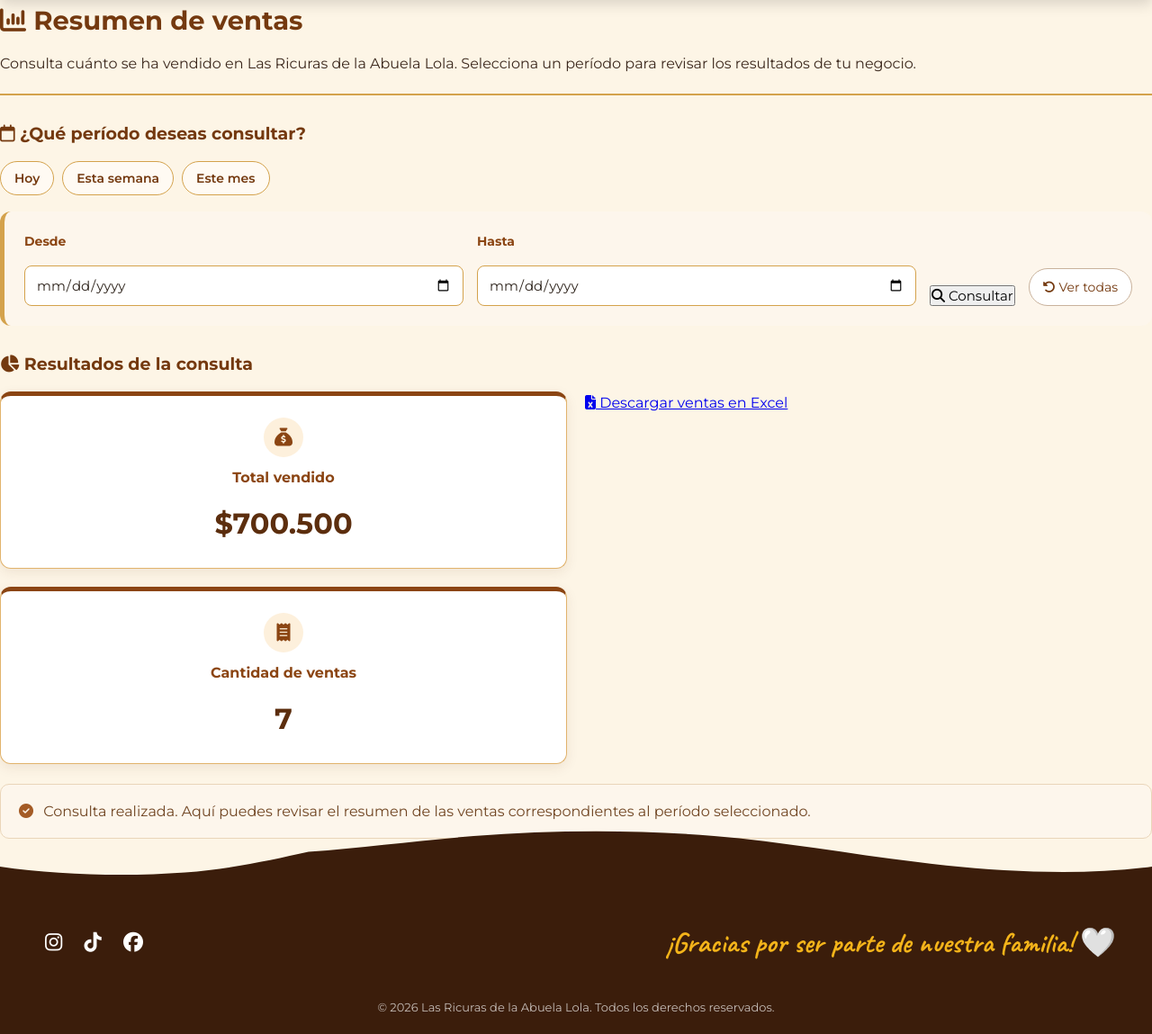
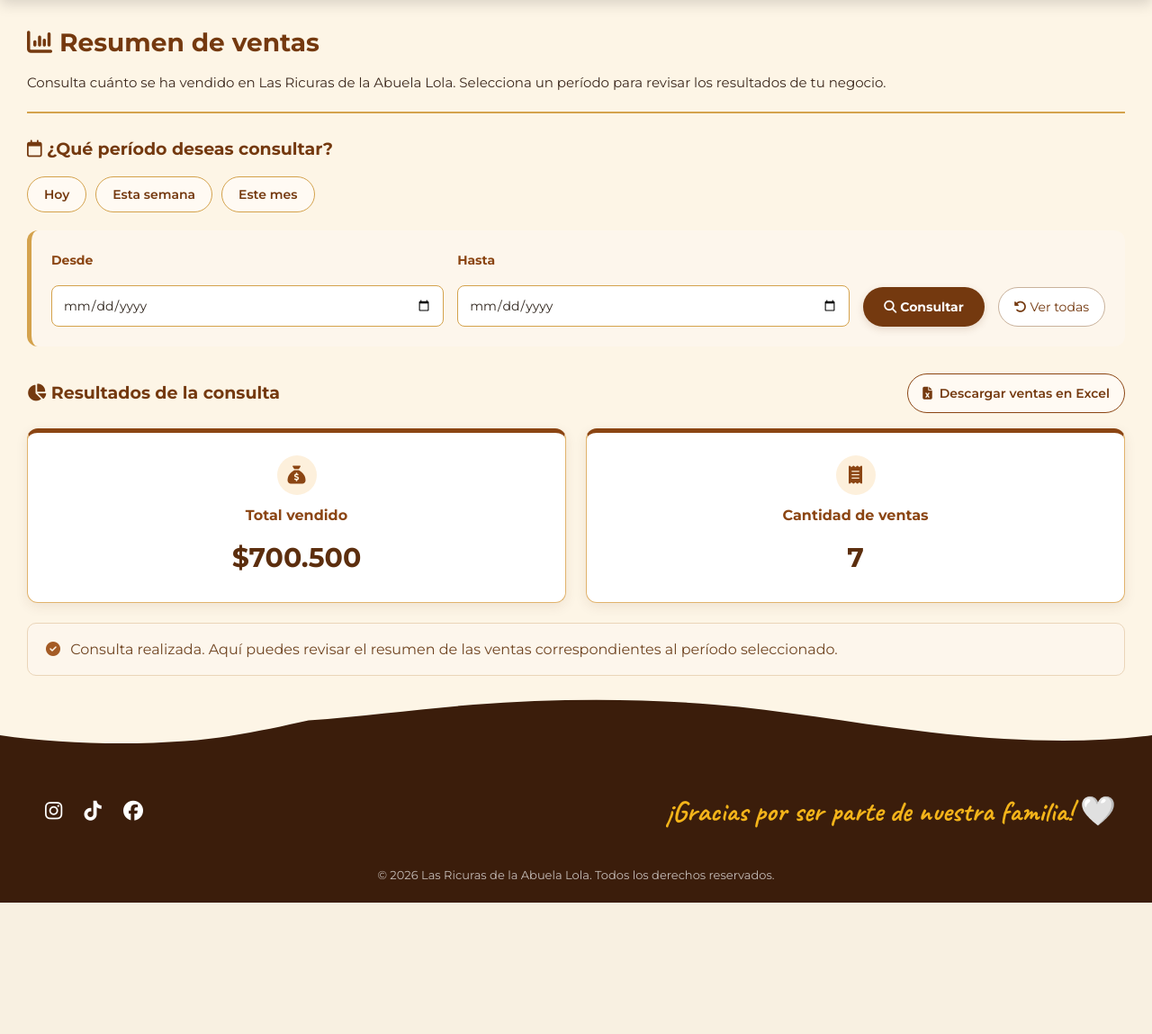
Before and after one commit to dannacharitsanchez56-crypto/Ricuras_de_la_abuela_Lola, a Django app: page /resumen-ventas/ in a window 1280 px wide. Shown: the part 105-1254 px from the top of the page at 90% size. After the commit the page ends 1108 px from the top, so only its background shows below. Run offline with Django 5.2, Linux system fonts and the light colour scheme; a user stored in the database is signed in; data comes from the database, SQL or seed files in the repository; both versions use the stored data as it was after the commit.

Commit message:
Mejoras en resumen de ventas y menu

```diff
--- a/las_ricuras/templates/resumen_ventas.html
+++ b/las_ricuras/templates/resumen_ventas.html
@@ -1,21 +1,27 @@
 
 {% extends 'base.html' %}
+
 {% block titulo %}Resumen de ventas — Las Ricuras de la Abuela Lola{% endblock %}
+
 {% block extra_css %}
 <style>
     .ventas-contenedor {
         width: 100%;
+        max-width: 1300px;
+        margin: 0 auto;
+        padding: 25px 30px 35px;
+        box-sizing: border-box;
         color: #3b281d;
     }
 
     .ventas-contenedor h2 {
         color: #74390f;
-        font-size: 29px;
-        margin-bottom: 12px;
+        font-size: 28px;
+        margin-bottom: 10px;
     }
 
     .ventas-descripcion {
-        font-size: 16px;
+        font-size: 15px;
         line-height: 1.6;
         margin-bottom: 20px;
     }
@@ -23,27 +29,60 @@
     .ventas-linea {
         border: none;
         border-top: 2px solid #d4a24c;
-        margin: 18px 0 22px;
+        margin: 18px 0 25px;
     }
 
-    .filtro-ventas {
+    .subtitulo-resultados {
+        color: #74390f;
+        font-size: 19px;
+        margin: 25px 0 15px;
+    }
+
+    /* Botones de período */
+    .botones-periodo {
         display: flex;
         flex-wrap: wrap;
-        align-items: flex-end;
+        gap: 10px;
+        margin-bottom: 20px;
+    }
+
+    .boton-periodo {
+        padding: 10px 18px;
+        border: 1px solid #d4a24c;
+        border-radius: 25px;
+        background: #fffaf3;
+        color: #74390f;
+        font-family: inherit;
+        font-size: 14px;
+        font-weight: 600;
+        cursor: pointer;
+        transition: all 0.2s ease;
+    }
+
+    .boton-periodo:hover {
+        background: #8b4513;
+        color: white;
+    }
+
+    /* Formulario de fechas */
+    .filtro-ventas {
+        display: grid;
+        grid-template-columns: minmax(0, 1fr) minmax(0, 1fr) auto auto;
+        align-items: end;
         gap: 15px;
         background: #fdf6ec;
         padding: 22px;
         border-radius: 12px;
         border-left: 5px solid #d4a24c;
-        margin: 18px 0 25px;
+        margin-bottom: 30px;
+        box-sizing: border-box;
     }
 
     .filtro-ventas .campo {
         display: flex;
         flex-direction: column;
-        gap: 7px;
-        flex: 1;
-        min-width: 175px;
+        gap: 8px;
+        min-width: 0;
     }
 
     .filtro-ventas label {
@@ -55,13 +94,13 @@
     .filtro-ventas input[type="date"] {
         width: 100%;
         box-sizing: border-box;
-        padding: 11px 12px;
+        padding: 12px;
         border: 1px solid #d4a24c;
         border-radius: 8px;
         font-family: inherit;
-        font-size: 15px;
+        font-size: 14px;
         color: #2e241c;
-        background: #fff;
+        background: white;
     }
 
     .filtro-ventas input[type="date"]:focus {
@@ -69,74 +108,100 @@
         outline-offset: 2px;
     }
 
-    .botones-periodo {
-        display: flex;
-        flex-wrap: wrap;
-        gap: 9px;
-        margin: 0 0 18px;
+    /* Botón consultar */
+    .boton-consultar {
+        padding: 13px 23px;
+        border: none;
+        border-radius: 30px;
+        background: #74390f;
+        color: white;
+        font-size: 14px;
+        font-weight: 700;
+        font-family: inherit;
+        cursor: pointer;
+        white-space: nowrap;
+        transition: all 0.3s ease;
+        box-shadow: 0 3px 8px rgba(92, 46, 14, 0.15);
     }
 
-    .boton-periodo {
-        padding: 9px 15px;
-        border: 1px solid #d4a24c;
-        border-radius: 20px;
-        background: #fffaf3;
-        color: #74390f;
-        font-family: inherit;
-        font-size: 14px;
-        font-weight: 600;
-        cursor: pointer;
-        transition: background 0.2s, color 0.2s;
-    }
-
-    .boton-periodo:hover {
-        background: #8b4513;
-        color: #fff;
-    }
-
-    .filtro-ventas .btn {
-        margin: 0;
-        cursor: pointer;
-        font-size: 15px;
-        font-family: inherit;
-        white-space: nowrap;
+    .boton-consultar:hover {
+        background: #a45b25;
+        transform: translateY(-2px);
     }
 
     .boton-limpiar {
-        padding: 11px 15px;
+        padding: 12px 17px;
         border: 1px solid #c9b29c;
         border-radius: 25px;
-        background: #fff;
+        background: white;
         color: #74390f;
         font-family: inherit;
         font-size: 14px;
         cursor: pointer;
+        white-space: nowrap;
+        transition: all 0.2s ease;
     }
 
     .boton-limpiar:hover {
         background: #f3e5d4;
     }
 
-    .subtitulo-resultados {
-        color: #74390f;
-        font-size: 19px;
-        margin: 28px 0 15px;
+    /* Encabezado de resultados */
+    .encabezado-resultados {
+        display: flex;
+        justify-content: space-between;
+        align-items: center;
+        flex-wrap: wrap;
+        gap: 15px;
+        margin-bottom: 17px;
     }
 
+    .encabezado-resultados .subtitulo-resultados {
+        margin: 0;
+    }
+
+    /* Descargar Excel */
+    .descargar-excel a {
+        display: inline-flex;
+        align-items: center;
+        gap: 8px;
+        padding: 10px 16px;
+        border: 1px solid #8b4513;
+        border-radius: 25px;
+        color: #74390f;
+        background: #fffaf3;
+        text-decoration: none;
+        font-size: 14px;
+        font-weight: 600;
+        transition: all 0.2s ease;
+    }
+
+    .descargar-excel a:hover {
+        background: #74390f;
+        color: white;
+    }
+
+    /* Tarjetas de resumen */
     .tarjetas-resumen {
         display: grid;
         grid-template-columns: repeat(2, minmax(0, 1fr));
-        gap: 20px;
+        gap: 22px;
+        width: 100%;
     }
 
-
     .tarjeta {
-        background: #fff;
+        background: white;
         border: 1px solid #e1b36c;
         border-top: 5px solid #8b4513;
         border-radius: 12px;
-        padding: 24px 20px;
+        padding: 25px 20px;
+        min-height: 150px;
+        box-sizing: border-box;
         text-align: center;
+        display: flex;
+        flex-direction: column;
+        align-items: center;
+        justify-content: center;
         box-shadow: 0 4px 14px rgba(92, 46, 14, 0.09);
         transition: transform 0.2s, box-shadow 0.2s;
     }
@@ -147,7 +212,7 @@
     }
 
     .tarjeta .icono-tarjeta {
-        display: inline-flex;
+        display: flex;
         align-items: center;
         justify-content: center;
         width: 44px;
@@ -163,20 +228,21 @@
         color: #8b4513;
         font-weight: 700;
         font-size: 16px;
-        margin: 0 0 12px;
+        margin: 0 0 10px;
     }
 
     .tarjeta .valor {
         color: #5c2e0e;
-        font-size: 32px;
+        font-size: 30px;
         font-weight: 700;
         overflow-wrap: anywhere;
         margin: 0;
     }
 
+    /* Mensajes */
     .mensaje-ventas {
         margin-top: 22px;
-        padding: 17px 20px;
+        padding: 16px 20px;
         border-radius: 10px;
         background: #fdf6ec;
         border: 1px solid #ead5b9;
@@ -280,27 +362,38 @@
             >
         </div>
 
-        <button type="submit" class="btn">
+        <button type="submit" class="boton-consultar">
             <i class="fa-solid fa-magnifying-glass"></i>
             Consultar
         </button>
 
-        <button type="button" class="boton-limpiar"
-                id="limpiar-filtros">
+        <button type="button" class="boton-limpiar" id="limpiar-filtros">
             <i class="fa-solid fa-rotate-left"></i>
             Ver todas
         </button>
 
     </form>
 
+    <div class="encabezado-resultados">
+
         <h3 class="subtitulo-resultados">
             <i class="fa-solid fa-chart-pie"></i>
             Resultados de la consulta
         </h3>
 
+        <div class="descargar-excel">
+            <a href="{% url 'exportar_ventas_excel' %}?fecha_inicio={{ fecha_inicio|urlencode }}&amp;fecha_fin={{ fecha_fin|urlencode }}">
+                <i class="fa-solid fa-file-excel"></i>
+                Descargar ventas en Excel
+            </a>
+        </div>
+
+    </div>
+
     <div class="tarjetas-resumen">
 
         <div class="tarjeta">
+
             <div class="icono-tarjeta">
                 <i class="fa-solid fa-sack-dollar"></i>
             </div>
@@ -311,52 +404,52 @@
                data-total="{{ total_vendido|default:0 }}">
                 ${{ total_vendido|default:0 }}
             </p>
-        </div>
 
-    <div class="descargar-excel">
-    <a href="{% url 'exportar_ventas_excel' %}?fecha_inicio={{ fecha_inicio|urlencode }}&amp;fecha_fin={{ fecha_fin|urlencode }}"
-       class="btn">
-        <i class="fa-solid fa-file-excel"></i>
-        Descargar ventas en Excel
-    </a>
         </div>
 
         <div class="tarjeta">
+
             <div class="icono-tarjeta">
                 <i class="fa-solid fa-receipt"></i>
             </div>
 
             <p class="etiqueta">Cantidad de ventas</p>
 
-            <p class="valor">{{ cantidad_ventas|default:0 }}</p>
+            <p class="valor">
+                {{ cantidad_ventas|default:0 }}
+            </p>
+
         </div>
 
     </div>
 
     {% if cantidad_ventas %}
+
         <div class="mensaje-ventas">
             <i class="fa-solid fa-circle-check"></i>
             Consulta realizada. Aquí puedes revisar el resumen
             de las ventas correspondientes al período seleccionado.
         </div>
+
     {% else %}
+
         <div class="mensaje-ventas">
             <i class="fa-solid fa-circle-info"></i>
             No hay ventas registradas para el período seleccionado.
             Prueba con otras fechas o selecciona «Ver todas».
         </div>
+
     {% endif %}
 
 </div>
 
 <script>
+document.addEventListener('DOMContentLoaded', function () {
 
-document.addEventListener('DOMContentLoaded', function () {
     const formulario = document.getElementById('formulario-ventas');
     const fechaInicio = document.getElementById('fecha_inicio');
     const fechaFin = document.getElementById('fecha_fin');
     const botonLimpiar = document.getElementById('limpiar-filtros');
-
 
     const totalVendido = document.getElementById('total-vendido');
 
```
Also changed, not shown: other parts of las_ricuras/templates/resumen_ventas.html (+40 -18 lines), db.sqlite3. Lines whose indentation alone changed are shown as unchanged.
